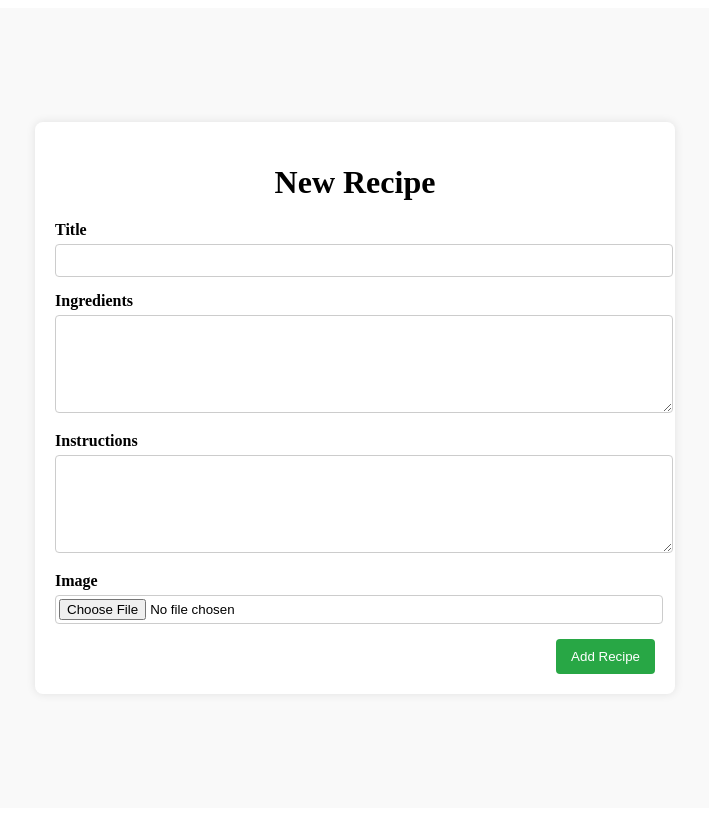
After one commit to DennisLent/Cookbook, a Flask app: page /new in a window 1280 px wide. The commit adds this page. Shown: the whole page, without its empty margins (285-994 px from the left). Run offline with Flask 3, Linux system fonts and the light colour scheme.

Commit message:
new recipe page working

```diff
--- a/main.py
+++ b/main.py
@@ -1,10 +1,60 @@
-from flask import Flask, render_template
+from flask import Flask, render_template, request, redirect, url_for
+from werkzeug.utils import secure_filename
+import sqlite3
+import os
 
 app = Flask(__name__)
 
+#global configs
+app.config['UPLOAD_FOLDER'] = 'static/uploads'
+app.config['MAX_CONTENT_LENGTH'] = 16 * 1024 * 1024  # 16 MB max upload size
+ALLOWED_EXTENSIONS = {'png', 'jpg', 'jpeg'}
+
+def allowed_file(filename):
+    return '.' in filename and filename.rsplit('.', 1)[1].lower() in ALLOWED_EXTENSIONS
+
+def get_db_connection():
+    connection = sqlite3.connect('cookbook.db')
+    connection.row_factory = sqlite3.Row
+    return connection
+
+#pages
+
+#homepage
 @app.route("/")
-def hello():
-    return render_template("home.html")
+def homepage():
+    connection = get_db_connection()
+    recipes = connection.execute("SELECT * FROM recipes").fetchall()
+    connection.close()
+    print("this worked")
+    return render_template("home.html", recipes=recipes)
+
+#new recipe
+@app.route("/new")
+def new_recipe():
+    if request.method == "POST":
+        title = request.form['title']
+        ingredients = request.form['ingredients']
+        instructions = request.form['instructions']
+        file = request.files['image']
+        image_path = None
+
+        if file and allowed_file(file.filename):
+            filename = secure_filename(file.filename)
+            image_path = os.path.join(app.config['UPLOAD_FOLDER'], filename)
+            file.save(image_path)
+
+        conn = get_db_connection()
+        conn.execute('INSERT INTO recipes (title, ingredients, instructions, image_path) VALUES (?, ?, ?, ?)',
+                     (title, ingredients, instructions, image_path))
+        conn.commit()
+        conn.close()
+
+        return redirect(url_for('index'))
+
+    return render_template('new_recipe.html')
+
 
 if __name__ == "__main__":
-    app.run(host="0.0.0.0", debug=True)
+    os.makedirs(app.config['UPLOAD_FOLDER'], exist_ok=True)
+    app.run(debug=True)
--- /dev/null
+++ b/requirements.txt
@@ -0,0 +1,3 @@
+Flask
+Flask-WTF
+Flask-Uploads
--- /dev/null
+++ b/static/new.css
@@ -0,0 +1,57 @@
+.new-container {
+    display: flex;
+    flex-direction: column;
+    align-items: center;
+    justify-content: center;
+    min-height: 100vh;
+    background-color: #f9f9f9;
+}
+.new-wrapper {
+    background: #fff;
+    padding: 20px;
+    border-radius: 8px;
+    box-shadow: 0 0 10px rgba(0, 0, 0, 0.1);
+    width: 90%;
+    max-width: 600px;
+}
+.new-wrapper h1 {
+    text-align: center;
+    margin-bottom: 20px;
+}
+.new-group {
+    margin-bottom: 15px;
+}
+.new-group label {
+    display: block;
+    margin-bottom: 5px;
+    font-weight: bold;
+}
+.new-group input,
+.new-group textarea {
+    width: 100%;
+    padding: 8px;
+    border: 1px solid #ccc;
+    border-radius: 4px;
+}
+.new-group input[type="file"] {
+    padding: 3px;
+}
+.new-group textarea {
+    resize: vertical;
+    min-height: 80px;
+}
+.new-actions {
+    display: flex;
+    justify-content: flex-end;
+}
+.new-actions button {
+    padding: 10px 15px;
+    background-color: #28a745;
+    color: #fff;
+    border: none;
+    border-radius: 4px;
+    cursor: pointer;
+}
+.new-actions button:hover {
+    background-color: #218838;
+}
--- /dev/null
+++ b/templates/new_recipe.html
@@ -0,0 +1,40 @@
+<!DOCTYPE html>
+<html lang="en">
+<head>
+    <meta charset="UTF-8">
+    <meta name="viewport" content="width=device-width, initial-scale=1.0">
+    <link rel="stylesheet" type="text/css" href="{{ url_for('static', filename='new.css') }}">
+    <title>New Recipe</title>
+    <style>
+
+    </style>
+</head>
+<body>
+    <div class="new-container">
+        <div class="new-wrapper">
+            <h1>New Recipe</h1>
+            <form method="post" enctype="multipart/form-data">
+                <div class="new-group">
+                    <label for="title">Title</label>
+                    <input type="text" id="title" name="title" required>
+                </div>
+                <div class="new-group">
+                    <label for="ingredients">Ingredients</label>
+                    <textarea id="ingredients" name="ingredients" required></textarea>
+                </div>
+                <div class="new-group">
+                    <label for="instructions">Instructions</label>
+                    <textarea id="instructions" name="instructions" required></textarea>
+                </div>
+                <div class="new-group">
+                    <label for="image">Image</label>
+                    <input type="file" id="image" name="image" accept="image/*">
+                </div>
+                <div class="new-actions">
+                    <button type="submit">Add Recipe</button>
+                </div>
+            </form>
+        </div>
+    </div>
+</body>
+</html>
```
Also changed, not shown: create_database.py (added, +15 -0 lines), static/home.css (added, +94 -0 lines), static/styling.css (deleted, +0 -38 lines), templates/home.html (+14 -4 lines), cookbook.db (added), 1 other file.
